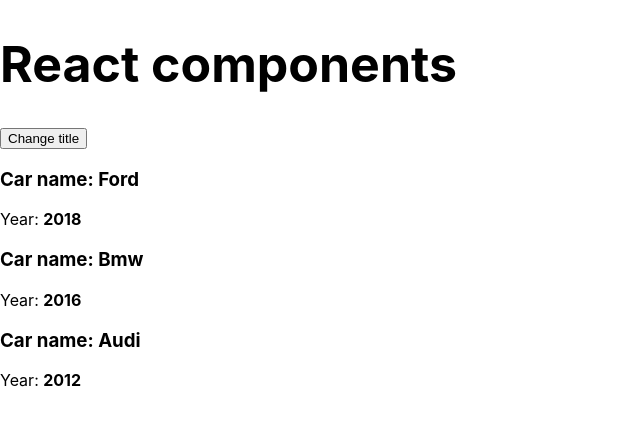
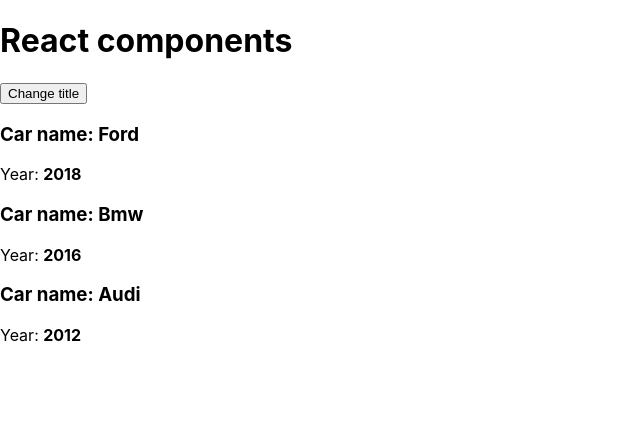
Before and after one commit to gordejka/learnReact, a React (Create React App) app: page / in a window 1280 px wide. Shown: the top 426 px of the page, without its empty margins (0-640 px from the left). Built offline with nearby package versions, Linux system fonts and the light colour scheme.

Commit message:
3.3 - change state with setState()

```diff
--- a/src/App.js
+++ b/src/App.js
@@ -4,29 +4,29 @@
 
 class App extends Component {
     state = {
-      cars: [
-        {name:"Ford", year:2018},
-        {name:"Bmw", year:2016},
-        {name:"Audi", year:2012}
-      ],
-      pageTitle:'React components'
+        cars: [
+            { name: "Ford", year: 2018 },
+            { name: "Bmw", year: 2016 },
+            { name: "Audi", year: 2012 }
+        ],
+        pageTitle: "React components"
     };
 
-    changeTitleHandler = () =>{
-      console.log('clicked');
-    }
+    changeTitleHandler = () => {
+        const oldTitle = this.state.pageTitle;
+        const newTitle = oldTitle + "(changed)";
+        this.setState({
+            pageTitle: newTitle
+        });
+    };
 
     render() {
-        const styles = {
-            fontSize: "50px"
-        };
+        console.log("render");
         const cars = this.state.cars;
         return (
             <div>
-                <h1 style={styles}>{this.state.pageTitle}</h1>
-
+                <h1>{this.state.pageTitle}</h1>
                 <button onClick={this.changeTitleHandler}>Change title</button>
-
                 <Car name={cars[0].name} year={cars[0].year} />
                 <Car name={cars[1].name} year={cars[1].year} />
                 <Car name={cars[2].name} year={cars[2].year} />
```
